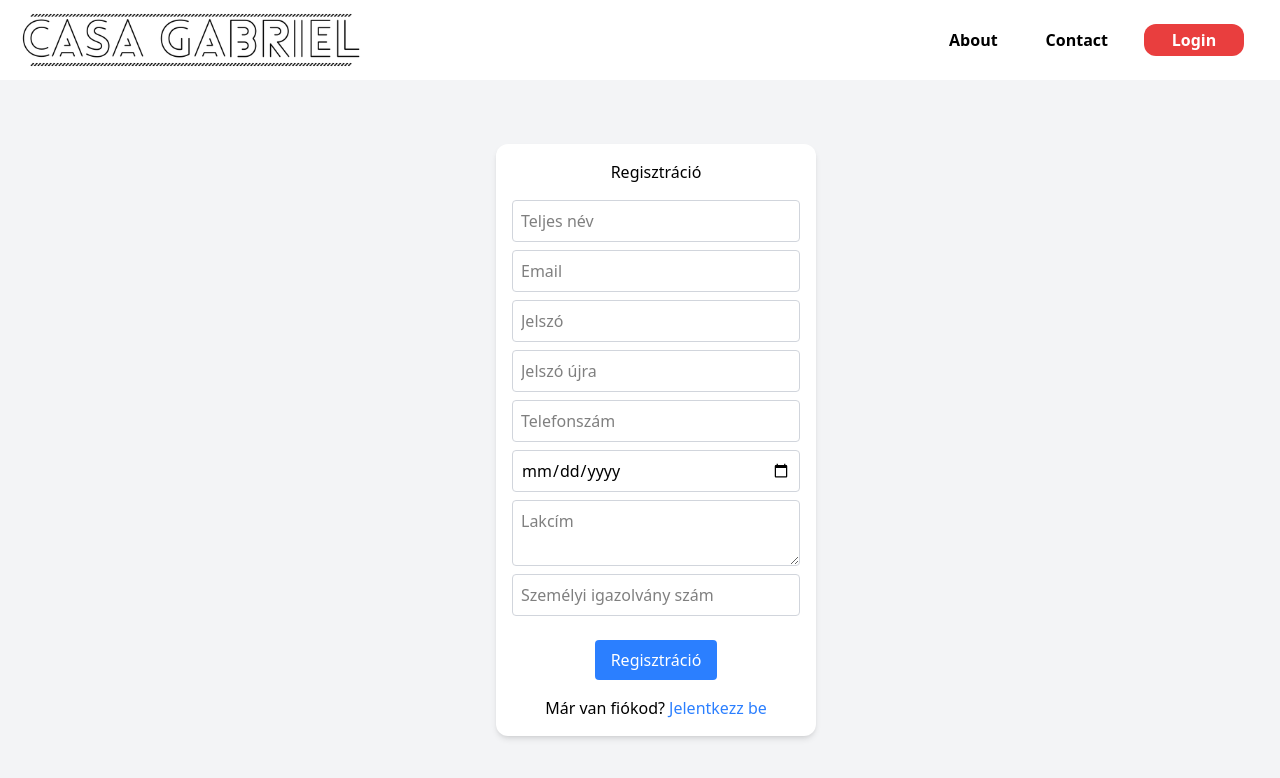
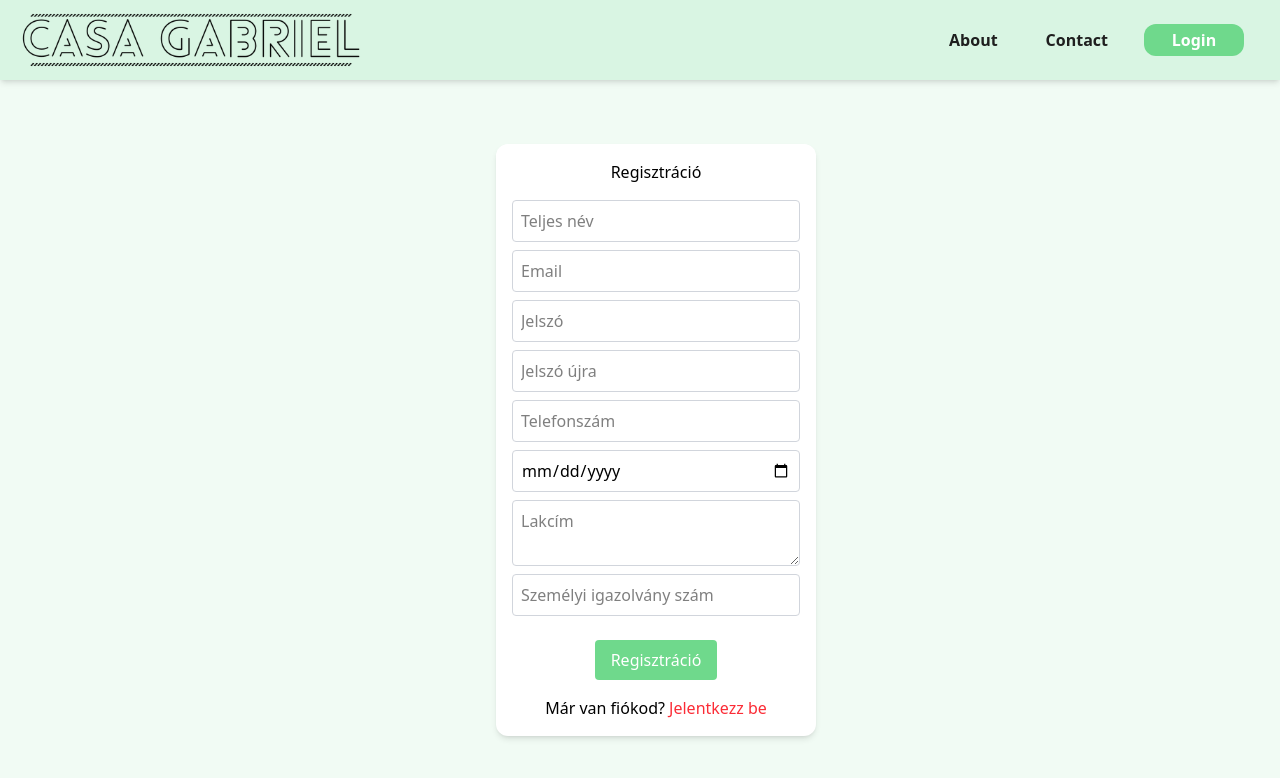
Before and after one commit to pollak-vizsgaremek/casita-gabriela, a React app in the folder Casita_Gabriela/frontend/: page /registration in a window 1280 px wide. Shown: the top 778 px of the page. Built offline with nearby package versions, Linux system fonts and the light colour scheme; the HTML template or start-up script is replaced by a standard one.

Commit message:
Designing login and reg

```diff
--- a/Casita_Gabriela/frontend/src/components/Navigation.jsx
+++ b/Casita_Gabriela/frontend/src/components/Navigation.jsx
@@ -26,16 +26,16 @@ const Navigation = () => {
 
   return (
     <div className='z-10 overflow-visible'>
-        <nav className=' bg-white  w-dvw h-[10dvh] flex items-center px-4 shadow-md z-50'>
+        <nav className=' bg-[#D9F5E3]  w-dvw h-[10dvh] flex items-center px-4 shadow-md  z-50'>
             <Link to={routes[0].route} className='h-full flex items-center'>
                 <img src="/C.png" alt="Home" className="h-7/10 w-auto" />
             </Link>
             <div className='ml-auto flex gap-6 align-center '>
                 {routes.slice(1).map((r, index) => (
                     <Link to={r.route}
-                    className={index === 2 ? 'bg-[#E93E3E] text-white px-3 py-1 rounded-xl hover:-translate-y-px hover:bg-[#fd4a4a] transition-all duration-200 mr-5 w-25 text-center font-bold h-full'
+                    className={index === 2 ? 'bg-[#6FD98C] text-white px-3 py-1 rounded-xl hover:-translate-y-px hover:bg-[#5FCB80] transition-all duration-200 mr-5 w-25 text-center font-bold h-full'
                        :
-                    'text-black px-3 py-1 font-bold h-full hover:text-[#515151] hover:-translate-y-px transition-all duration-200'} key={r.route}>
+                    'text-[#1F1F1F] px-3 py-1 font-bold h-full hover:text-[#515151] hover:-translate-y-px transition-all duration-200'} key={r.route}>
                         {r.name}
                     </Link>
                 ))}
--- a/Casita_Gabriela/frontend/src/index.css
+++ b/Casita_Gabriela/frontend/src/index.css
@@ -7,10 +7,28 @@
 
   color-scheme: light dark;
   color: rgba(255, 255, 255, 0.87);
-  background-color: rgb(238, 238, 238);
+
 
   font-synthesis: none;
   text-rendering: optimizeLegibility;
   -webkit-font-smoothing: antialiased;
   -moz-osx-font-smoothing: grayscale;
 }
+body {
+  background-color: #F1FBF4;
+}
+
+@keyframes fadeInUp {
+  from {
+    opacity: 0;
+    transform: translateY(12px);
+  }
+  to {
+    opacity: 1;
+    transform: translateY(0);
+  }
+}
+.fade-in {
+  opacity: 0;                 /* prevents flash */
+  animation: fadeInUp 0.5s ease-out forwards;
+}
--- a/Casita_Gabriela/frontend/src/pages/Login.jsx
+++ b/Casita_Gabriela/frontend/src/pages/Login.jsx
@@ -33,7 +33,7 @@ const Login = () => {
   return (
     <div className='flex items-center justify-center m-0 h-[90dvh] w-dvw'>
      <div className='flex flex-col'>
-               <div className='text-black bg-white shadow-md rounded-xl p-4 ml-8 w-[25dvw] h-fill flex flex-col items-center'>
+               <div className='fade-in text-black bg-white shadow-md rounded-xl p-4 ml-8 w-[25dvw] h-fill flex flex-col items-center'>
                  <p className='text-black mb-4'>Bejelentkezés</p>
                  <form className='w-full flex flex-col items-center'>
                    <input
@@ -46,12 +46,12 @@ const Login = () => {
                      placeholder='Jelszó'
                      className='mb-2 p-2 border border-gray-300 rounded w-full'
                    />
-                   <button type='submit' className='bg-blue-500 text-white px-4 py-2 rounded hover:bg-blue-700 mt-4'>
+                   <button type='submit' className='bg-[#6FD98C] text-white px-4 py-2 rounded hover:-translate-y-px transition-all duration-200 hover:bg-[#5FCB80] hover:cursor-pointer mt-4'>
                      Belépés
                    </button>
                  </form>
                  <p className='mt-4'>
-                   Még nincs fiókod? <Link to="/registration" className="text-blue-500 hover:underline">Regisztrálj!</Link>
+                   Még nincs fiókod? <Link to="/registration" className="text-red-500 hover:underline">Regisztrálj!</Link>
                  </p>
                </div>
            </div>
--- a/Casita_Gabriela/frontend/src/pages/Registration.jsx
+++ b/Casita_Gabriela/frontend/src/pages/Registration.jsx
@@ -44,9 +44,9 @@ const Registration = () => {
   };
 
   return (
-    <div className='flex items-center justify-center m-0 bg-gray-100 h-[90dvh] w-dvw'>
+    <div className='flex items-center justify-center m-0  h-[90dvh] w-dvw'>
       <div className='flex flex-col'>
-        <div className='text-black bg-white shadow-md rounded-xl p-4 ml-8 w-[25dvw] h-fill flex flex-col items-center'>
+        <div className='fade-in text-black bg-[#FFFFFF] shadow-md rounded-xl p-4 ml-8 w-[25dvw] h-fill flex flex-col items-center'>
           <p className='text-black mb-4'> Regisztráció</p>
           <form className='w-full flex flex-col items-center' onSubmit={handleSubmit}>
             <input name="name" type='text' placeholder='Teljes név'
@@ -73,13 +73,13 @@ const Registration = () => {
             <input name="identity_card" type='text' placeholder='Személyi igazolvány szám'
               className='mb-2 p-2 border border-gray-300 rounded w-full'
               value={form.identity_card} onChange={handleChange} />
-            <button type='submit' className='bg-blue-500 text-white px-4 py-2 rounded hover:bg-blue-700 mt-4'>
+            <button type='submit' className='bg-[#6FD98C] text-white px-4 py-2 rounded hover:-translate-y-px transition-all duration-200 hover:bg-[#5FCB80] hover:cursor-pointer mt-4'>
               Regisztráció
             </button>
           </form>
           {message && <p className="mt-4 text-sm text-green-600">{message}</p>}
           <p className='mt-4'>
-            Már van fiókod? <Link to="/login" className="text-blue-500 hover:underline">Jelentkezz be</Link>
+            Már van fiókod? <Link to="/login" className="text-red-500 hover:underline">Jelentkezz be</Link>
           </p>
         </div>
       </div>
```
Also changed, not shown: Casita_Gabriela/frontend/src/pages/layer.svg (added).
